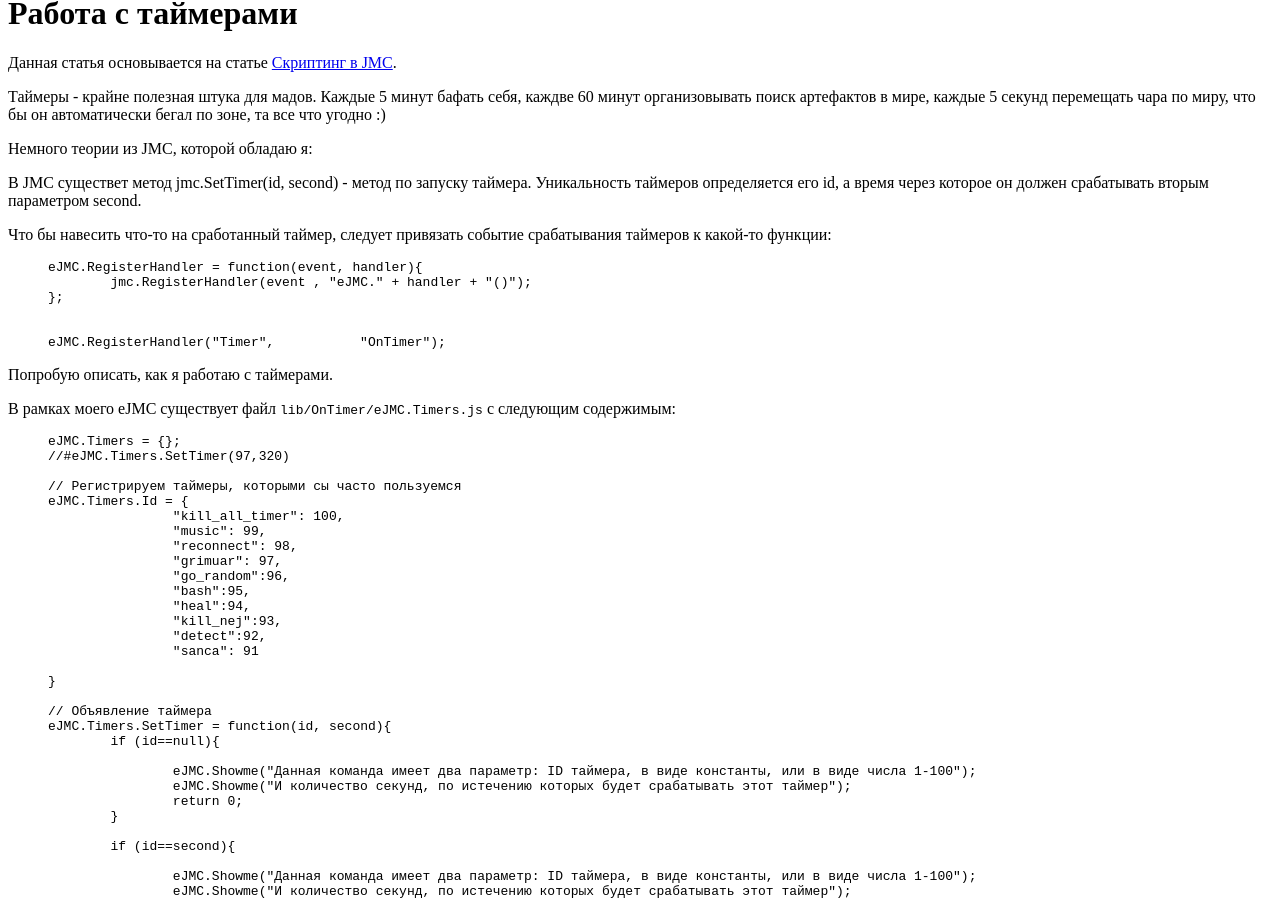
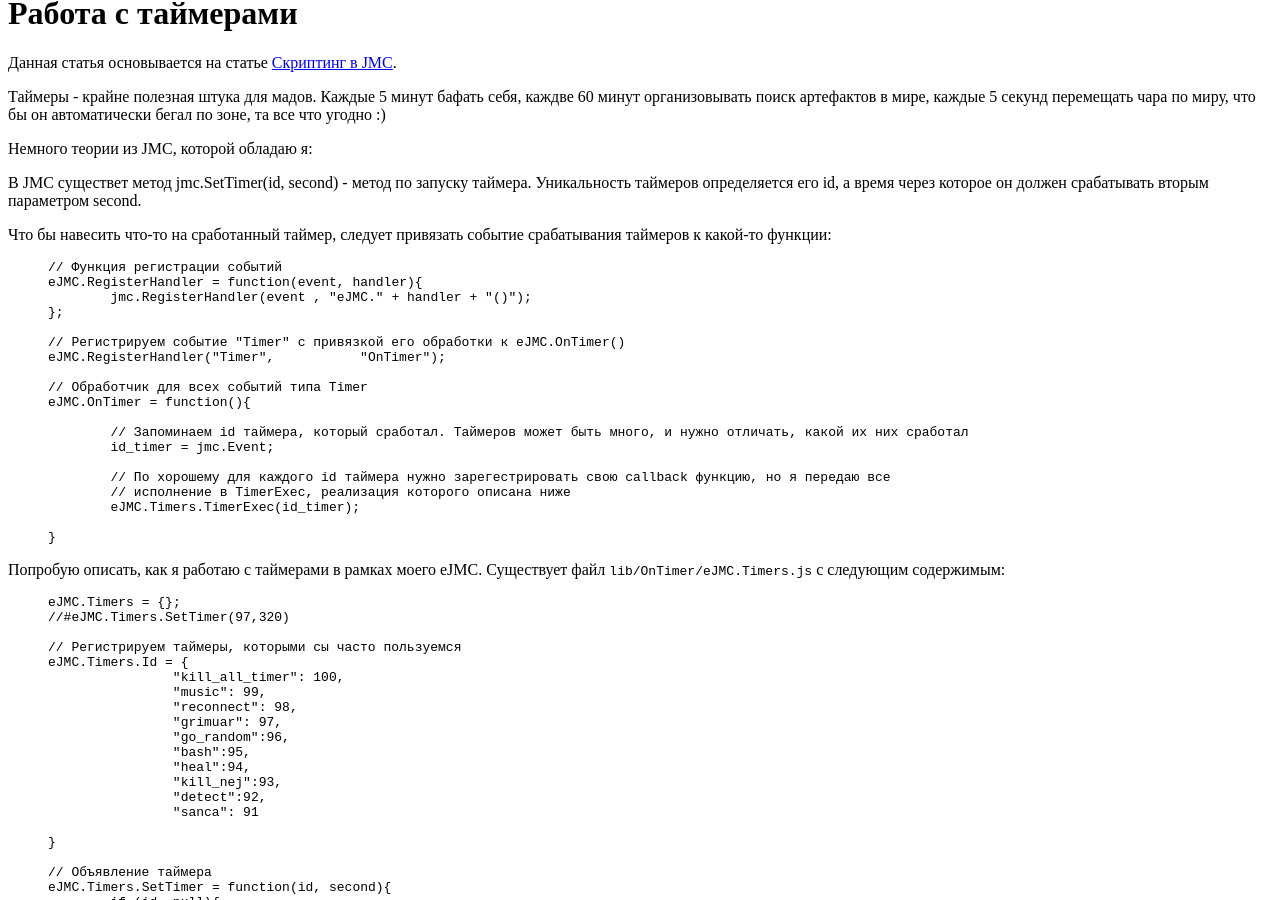
Before and after one commit to nerevar/jmc, a Jekyll site: the page built from _posts/articles/2013-11-22-ontimers.md, in a window 1280 px wide and 900 px high, scrolled down 380 px. Built offline with Jekyll 4.4.1, drawn with Linux system fonts in a browser that asks for light colours; nearby versions of some CDN libraries; library files that are not in the unit come from our copies; comment, search, counter and statistics services are not loaded.

Commit message:
Update 2013-11-22-ontimers.md

```diff
--- a/_posts/articles/2013-11-22-ontimers.md
+++ b/_posts/articles/2013-11-22-ontimers.md
@@ -22,19 +22,31 @@ description: ""
 
 {% highlight javascript %}
 
+// Функция регистрации событий
 eJMC.RegisterHandler = function(event, handler){
 	jmc.RegisterHandler(event , "eJMC." + handler + "()");
 };
 
+// Регистрируем событие "Timer" с привязкой его обработки к eJMC.OnTimer()
+eJMC.RegisterHandler("Timer",		"OnTimer");
 
-eJMC.RegisterHandler("Timer",		"OnTimer");
+// Обработчик для всех событий типа Timer
+eJMC.OnTimer = function(){
+
+	// Запоминаем id таймера, который сработал. Таймеров может быть много, и нужно отличать, какой их них сработал
+	id_timer = jmc.Event;
+
+	// По хорошему для каждого id таймера нужно зарегестрировать свою callback функцию, но я передаю все
+	// исполнение в TimerExec, реализация которого описана ниже
+	eJMC.Timers.TimerExec(id_timer);
+
+}
 
 {% endhighlight %}
 
 
-Попробую описать, как я работаю с таймерами.
-
-В рамках моего eJMC существует файл `lib/OnTimer/eJMC.Timers.js` с следующим содержимым:
+Попробую описать, как я работаю с таймерами в рамках моего eJMC.
+Существует файл `lib/OnTimer/eJMC.Timers.js` с следующим содержимым:
 
 {% highlight javascript %}
 
```
